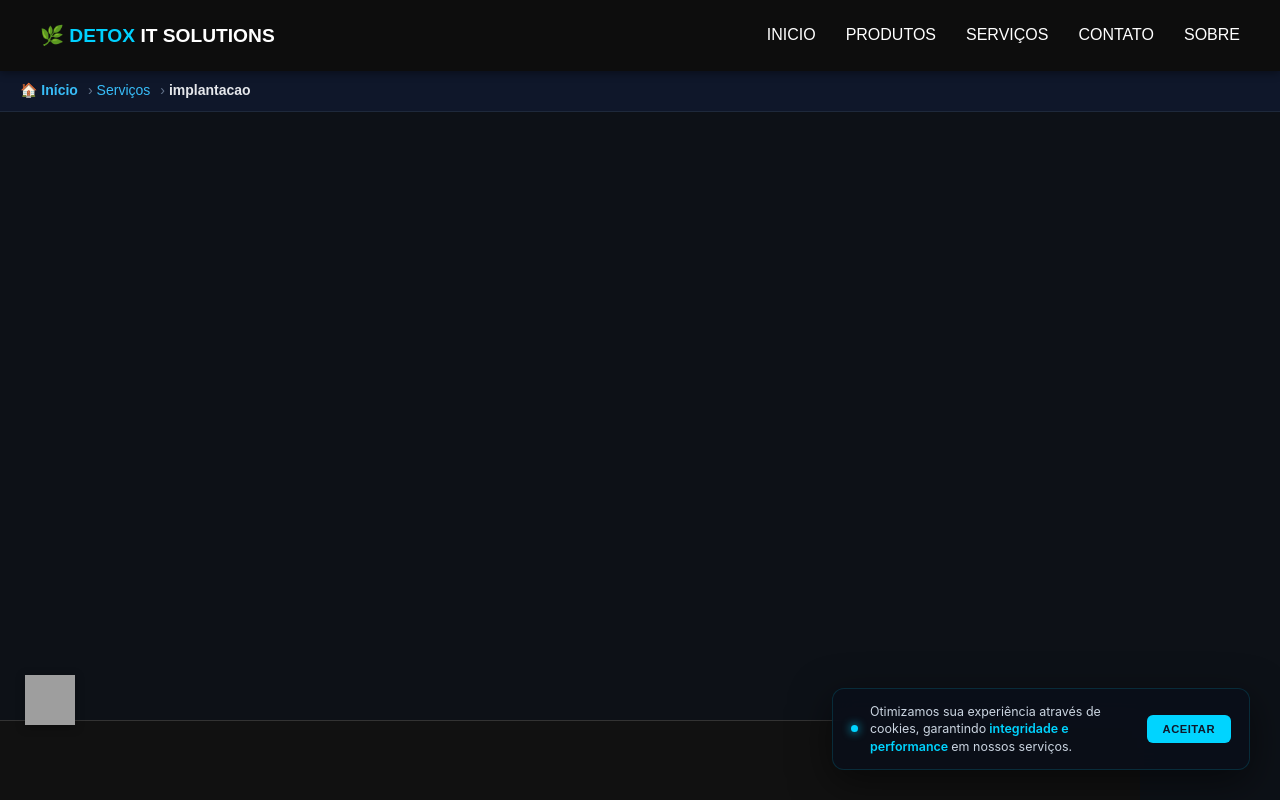
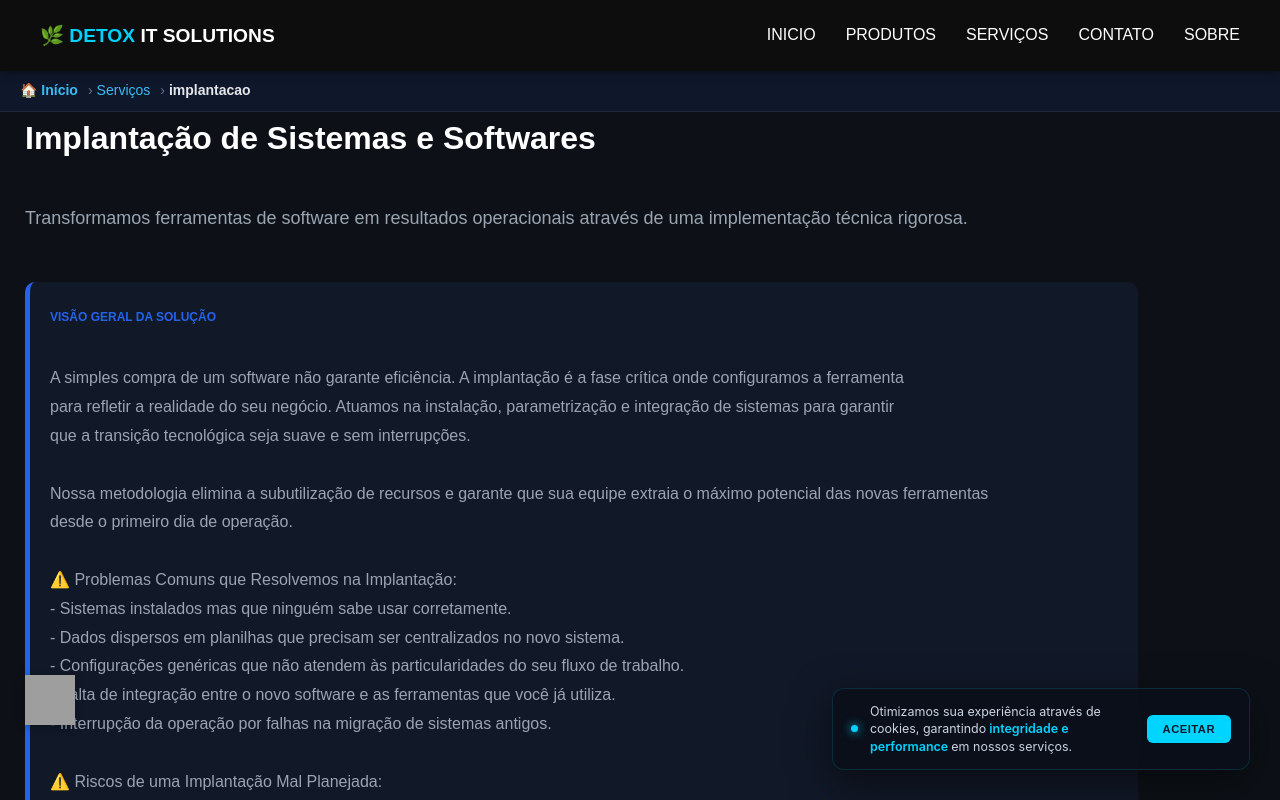
Before and after one commit to Consultview/kj-sistemas, a React (Vite) app: page /servicos/implantacao in a window 1280 px wide. Shown: the top 800 px of the page. Built offline with nearby package versions, Linux system fonts and the light colour scheme; grey boxes are pictures that could not be loaded.

Commit message:
ajuste adicao page implantacao

```diff
--- a/src/App.jsx
+++ b/src/App.jsx
@@ -16,6 +16,7 @@ import Planos from "./pages/Planos";
 
 
 import Desenvolvimento from "./pages/services/Desenvolvimento";
+
 import Seguranca from "./pages/services/Seguranca";
 import Infraestrutura from "./pages/services/Infraestrutura";
 import Hardware from "./pages/services/Hardware";
@@ -25,6 +26,8 @@ import RedesSociais from "./pages/services/RedesSociais";
 import MarketingDigital from "./pages/services/MarketingDigital";
 import CloudDevOps from "./pages/services/CloudDevOps";
 import Monitoramento from "./pages/services/Monitoramento";
+
+import Implantacao from "./pages/services/Implantacao";
 
 import whatsappIcon from "./assets/whatsapp.svg";
 import "./styles.css";
@@ -61,6 +64,9 @@ export default function App() {
             <Route path="/servicos/automacao-ia" element={<AutomacaoIA />} />
             <Route path="/servicos/consultoria" element={<Consultoria />} />
             <Route path="/servicos/redes-sociais" element={<RedesSociais />} />
+
+         	  <Route path="/servicos/implantacao" element={<Implantacao />} />
+
             <Route path="/servicos/marketing-digital" element={<MarketingDigital />} />
             <Route path="/servicos/cloud" element={<CloudDevOps />} />
             <Route path="/servicos/monitoramento" element={<Monitoramento />} />
--- a/src/pages/Home.jsx
+++ b/src/pages/Home.jsx
@@ -1,5 +1,5 @@
 import { useState } from "react";
-import { Link } from "react-router-dom";
+import { Link, useNavigate } from "react-router-dom";
 import "../styles/home.css";
 
 /* =========================
@@ -13,25 +13,39 @@ function Servico({
   destaque,
   destaqueTitulo,
   destaqueDescricao,
+  link,
 }) {
   const [open, setOpen] = useState(false);
+  const navigate = useNavigate();
 
   return (
     <div className="card" style={{ borderTop: `3px solid ${color}` }}>
       {destaque && <span className="badge">RECOMENDADO</span>}
 
-      <h3 className="card-title" onClick={() => setOpen(!open)}>
-        <span style={{ color }}>{open ? "▼" : "▶"}</span>
+      <h3 className="card-title" onClick={() => setOpen(!open)} style={{ cursor: 'pointer' }}>
+        <span style={{ color, marginRight: '8px' }}>{open ? "▼" : "▶"}</span>
         {titulo}
       </h3>
 
       <p className="card-desc">{descricao}</p>
 
-      <div className="card-highlight">
+      {/* Área de destaque com clique para a página do serviço */}
+      <div
+        className="card-highlight"
+        onClick={() => link && navigate(link)}
+        style={{ cursor: link ? "pointer" : "default" }}
+      >
         <div className="highlight-title" style={{ color }}>
-          {destaqueTitulo}
+          {destaqueTitulo} {link && "→"}
         </div>
-        <div className="highlight-desc">{destaqueDescricao}</div>
+        <div className="highlight-desc">
+          {destaqueDescricao}
+          {link && (
+            <span style={{ display: 'block', marginTop: '5px', fontSize: '12px', fontWeight: 'bold' }}>
+              Clique para saber mais
+            </span>
+          )}
+        </div>
       </div>
 
       {open && (
@@ -45,7 +59,7 @@ function Servico({
         </ul>
       )}
 
-      {/* BOTÃO WHATSAPP (SÓ NO GRATUITO) */}
+      {/* BOTÃO WHATSAPP (SÓ NO GRATUITO/DESTAQUE) */}
       {destaque && (
         <a
           href="https://wa.me/5565993546706?text=Ol%C3%A1,%20gostaria%20de%20agendar%20uma%20avalia%C3%A7%C3%A3o%20gratuita"
@@ -71,7 +85,7 @@ export default function Home() {
       </h2>
 
       <p className="subtitle">
-        Soluções  em tecnologia da informação para pequenas e médias empresas que exigem desempenho, segurança e confiabilidade operacional.
+        Soluções em tecnologia da informação para pequenas e médias empresas que exigem desempenho, segurança e confiabilidade operacional.
       </p>
 
       <div className="grid">
@@ -93,6 +107,7 @@ export default function Home() {
         <Servico
           titulo="💻 Desenvolvimento de Sistemas"
           descricao="Criação de sistemas sob medida para operação e gestão"
+          link="/servicos/desenvolvimento"
           color="#2563eb"
           destaqueTitulo="Sistemas adaptados ao seu negócio"
           destaqueDescricao="Desenvolvimento focado em performance, automação e integração com seus processos internos"
@@ -159,21 +174,13 @@ export default function Home() {
             "Soluções com inteligência artificial",
           ]}
         />
+      </div>
 
-
-
-
-
-
-       <div className="buttons">
-         <Link to="/servicos/">
-
-             &gt;&gt; Mais &lt;&lt;
-
-         </Link>
-       </div>
-
-     </div>
+      <div className="buttons" style={{ marginTop: '40px', textAlign: 'center' }}>
+        <Link to="/servicos/" className="link-mais">
+          &gt;&gt; Ver todos os serviços &lt;&lt;
+        </Link>
+      </div>
     </div>
   );
 }
--- a/src/pages/Services.jsx
+++ b/src/pages/Services.jsx
@@ -96,23 +96,24 @@ export default function Services() {
       >
 
 
-              <CardServico
-          titulo="💻 Desenvolvimento de Software"
-          link="/servicos/desenvolvimento"
+        <CardServico
+          titulo="🚀 Implantação de Sistemas"
+          link="/servicos/implantacao"
           color="#2563eb"
           destaque
-          descricao="Criação de sistemas sob medida para empresas"
+          descricao="Configuração e integração de softwares no seu negócio"
           detalhes={{
-            titulo: "Soluções personalizadas",
-            descricao: "Projetos desenvolvidos conforme a necessidade do negócio, focando automação e eficiência",
+            titulo: "Eficiência na transição",
+            descricao: "Implementamos soluções de software garantindo a correta configuração, migração de dados e treinamento da equipe.",
             lista: [
-              "Sistemas web e plataformas",
-              "Aplicativos Android",
-              "APIs e integrações",
-              "Automação de processos",
+              "Configuração de ERPs e CRMs",
+              "Migração de banco de dados",
+              "Integração entre plataformas",
+              "Treinamento e suporte pós-implantação",
             ],
           }}
         />
+
 
         <CardServico
           titulo="🛡 Segurança da Informação"
--- /dev/null
+++ b/src/pages/services/Implantacao.jsx
@@ -0,0 +1,99 @@
+import ServiceTemplate from "./ServiceTemplate";
+
+export default function ImplantacaoSistemas() {
+  return (
+    <ServiceTemplate
+      title="Implantação de Sistemas e Softwares"
+      subtitle="Transformamos ferramentas de software em resultados operacionais através de uma implementação técnica rigorosa."
+      description={`
+        A simples compra de um software não garante eficiência. A implantação é a fase crítica onde configuramos a ferramenta
+        para refletir a realidade do seu negócio. Atuamos na instalação, parametrização e integração de sistemas para garantir
+        que a transição tecnológica seja suave e sem interrupções.
+
+        Nossa metodologia elimina a subutilização de recursos e garante que sua equipe extraia o máximo potencial das novas ferramentas
+        desde o primeiro dia de operação.
+
+        ⚠️ Problemas Comuns que Resolvemos na Implantação:
+        - Sistemas instalados mas que ninguém sabe usar corretamente.
+        - Dados dispersos em planilhas que precisam ser centralizados no novo sistema.
+        - Configurações genéricas que não atendem às particularidades do seu fluxo de trabalho.
+        - Falta de integração entre o novo software e as ferramentas que você já utiliza.
+        - Interrupção da operação por falhas na migração de sistemas antigos.
+
+        ⚠️ Riscos de uma Implantação Mal Planejada:
+        - Rejeição da equipe ao novo sistema por falta de treinamento adequado.
+        - Perda ou corrupção de dados históricos durante a migração.
+        - Processos travados por parametrização incorreta de impostos ou regras de negócio.
+        - Desperdício financeiro com mensalidades de softwares que não entram em produção.
+
+        ⚠️ O que Entregamos para o Sucesso do Projeto:
+        - Mapeamento detalhado dos processos atuais antes da configuração.
+        - Migração técnica assistida de bancos de dados legados.
+        - Treinamento prático focado nas funções vitais para cada setor.
+        - Suporte intensivo no "Go-Live" (primeiros dias de uso real).
+
+        Nosso compromisso é garantir que o sistema contratado se torne o coração da sua operação, trazendo organização e dados confiáveis para a gestão.
+      `}
+      items={[
+        {
+          nome: "🚀 Configuração de ERP/CRM",
+          descricao: "Parametrização completa de sistemas de gestão.",
+          categoria: "Execução",
+          color: "#2563eb",
+          destaque: true,
+          descricaoCurta: "Sistemas Prontos para Uso",
+          descricaoLonga: "Configuramos todas as regras de negócio, fluxos de caixa, emissão de notas e cadastros base dentro do seu novo software.",
+          itens: [
+            "Parametrização de módulos financeiros e fiscais",
+            "Configuração de fluxos de aprovação",
+            "Personalização de dashboards de indicadores",
+            "Ajuste de permissões e níveis de acesso"
+          ]
+        },
+        {
+          nome: "🔄 Migração de Dados",
+          descricao: "Transferência segura de informações de sistemas antigos.",
+          categoria: "Dados",
+          color: "#8b5cf6",
+          descricaoCurta: "Saneamento e Importação",
+          descricaoLonga: "Extraímos dados de planilhas ou sistemas legados, tratamos as informações e importamos para o novo ambiente sem perdas.",
+          itens: [
+            "Limpeza e padronização de cadastros",
+            "Mapeamento de campos entre sistemas",
+            "Importação de saldos e histórico",
+            "Validação de integridade de dados"
+          ]
+        },
+        {
+          nome: "🔌 Integração de APIs",
+          descricao: "Conexão entre diferentes ferramentas de software.",
+          categoria: "Conectividade",
+          color: "#10b981",
+          destaque: true,
+          descricaoCurta: "Ecossistema Integrado",
+          descricaoLonga: "Fazemos com que seus diferentes softwares (E-commerce, CRM, ERP) conversem entre si de forma automática.",
+          itens: [
+            "Automação de fluxo de pedidos",
+            "Sincronização de estoque em tempo real",
+            "Integração com gateways de pagamento",
+            "Webhooks e notificações automáticas"
+          ]
+        },
+        {
+          nome: "🎓 Treinamento Operacional",
+          descricao: "Capacitação técnica para os usuários do sistema.",
+          categoria: "Suporte",
+          color: "#f59e0b",
+          descricaoCurta: "Adoção Tecnológica",
+          descricaoLonga: "Realizamos sessões práticas de treinamento para reduzir a curva de aprendizado e garantir o uso correto das ferramentas.",
+          itens: [
+            "Manuais de processos personalizados",
+            "Treinamento por perfil de usuário",
+            "Acompanhamento presencial no dia do lançamento",
+            "Suporte técnico pós-implantação"
+          ]
+        }
+      ]}
+    />
+  );
+}
```
